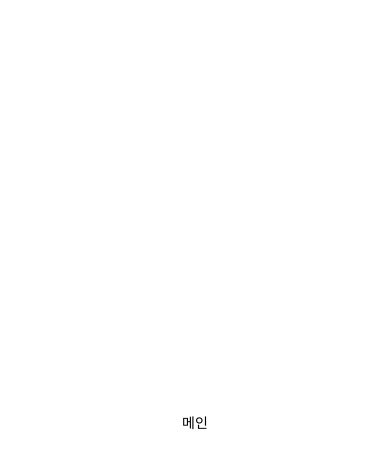
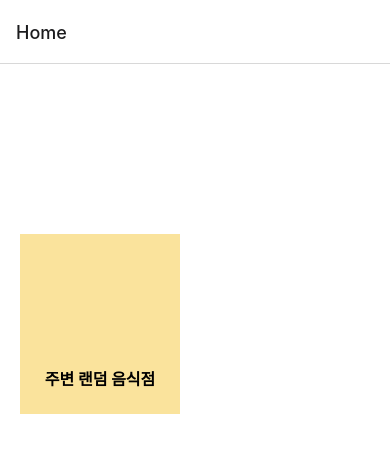
Before and after one commit to hyukzz/Momukzzi-app, a React Native app: screen / in a window 390 px wide. Shown: the top 468 px of the page. Built offline with nearby package versions, Linux system fonts and the light colour scheme.

Commit message:
feat: navigation 설정

```diff
--- a/App.tsx
+++ b/App.tsx
@@ -1,23 +1,23 @@
-import { StyleSheet, Text, View } from 'react-native';
+import React, { useEffect } from 'react';
+import { View } from 'react-native';
 import { Provider } from 'react-redux';
+import { NavigationContainer } from '@react-navigation/native';
+import { createNativeStackNavigator } from '@react-navigation/native-stack';
 
 import { store } from './store/store';
+import HomeScreen from './screen/HomeScreen';
+import ShopInfo from './components/ShopInfo';
+export default function App() {
+  const Stack = createNativeStackNavigator();
 
-export default function App() {
   return (
     <Provider store={store}>
-      <View style={styles.container}>
-        <Text>메인</Text>
-      </View>
+      <NavigationContainer>
+        <Stack.Navigator>
+          <Stack.Screen name="Home" component={HomeScreen} />
+          <Stack.Screen name="ShopInfo" component={ShopInfo} />
+        </Stack.Navigator>
+      </NavigationContainer>
     </Provider>
   );
 }
-
-const styles = StyleSheet.create({
-  container: {
-    flex: 1,
-    backgroundColor: '#fff',
-    alignItems: 'center',
-    justifyContent: 'center',
-  },
-});
```
